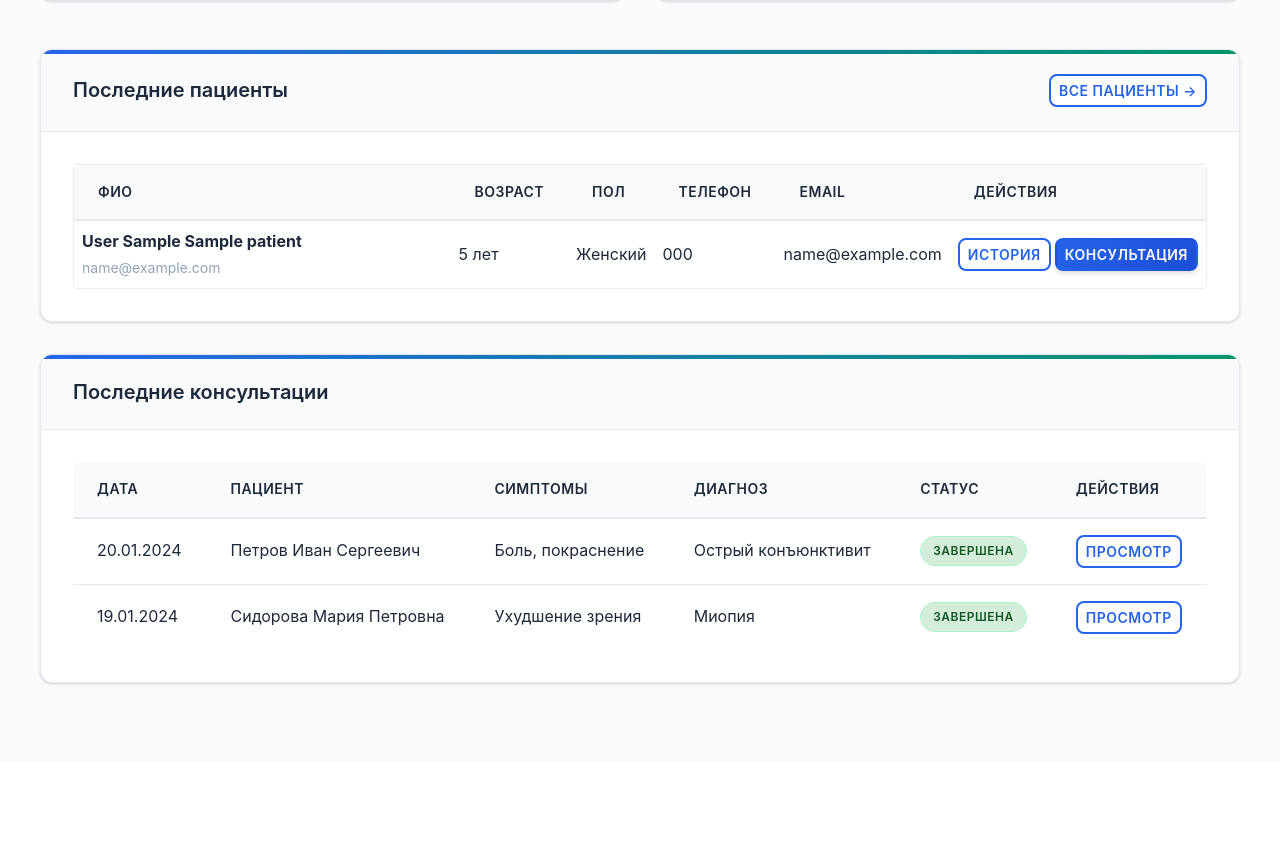
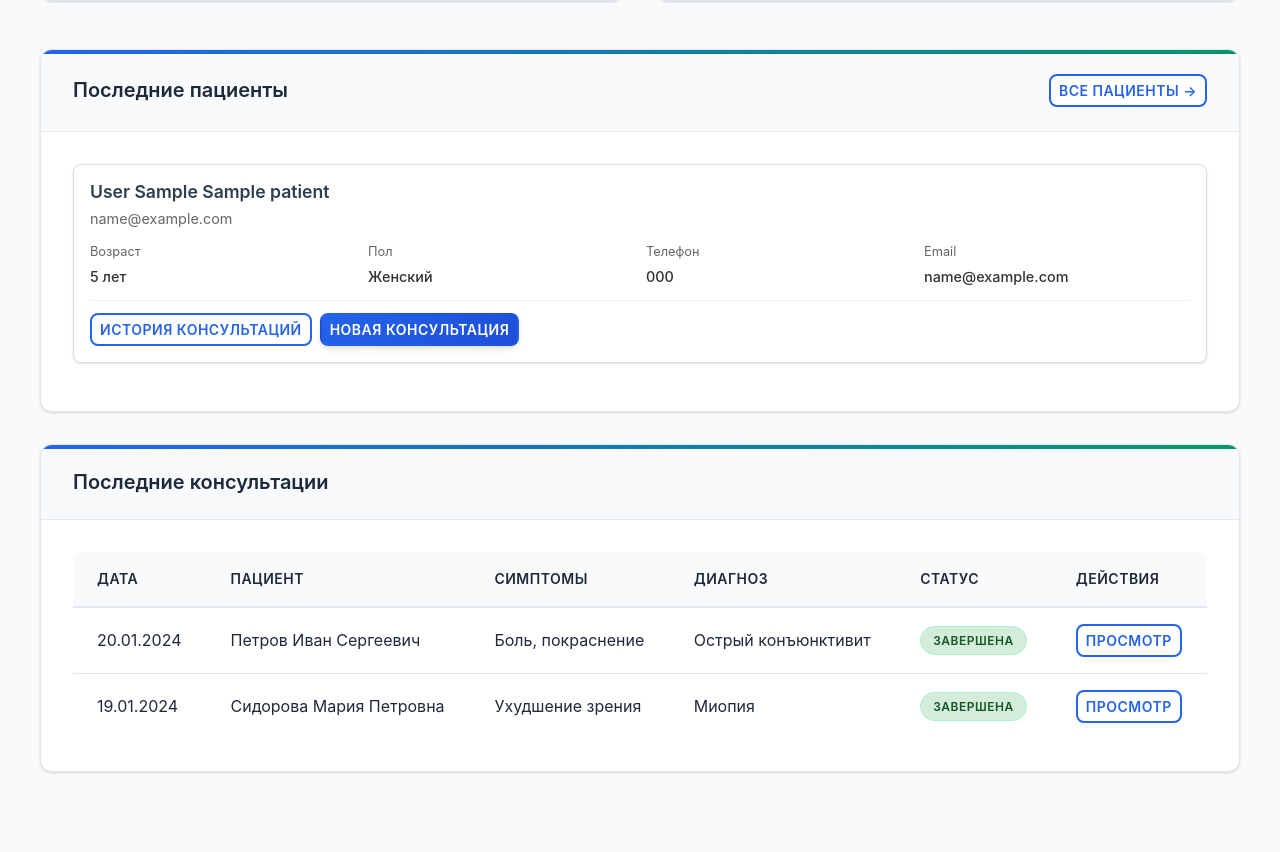
Before and after one commit to 517ANT39/expert-system-for-diagnosing-ophthalmological-diseases, a Flask app: page /dashboard in a window 1280 px wide. Shown: the part 435-1287 px from the top of the page. Before the commit the page ends 1120 px from the top, so only its background shows below. Run offline with Flask 3, Linux system fonts and the light colour scheme; the visitor is signed in with stand-in values (Sample User, id 1); tables that the repository leaves empty hold one stand-in row (values such as "Sample post").

Commit message:
style: change the list of last patients on dashboard page

```diff
--- a/solution/app/views/templates/dashboard.html
+++ b/solution/app/views/templates/dashboard.html
@@ -50,6 +50,83 @@
         .action-card .btn {
             padding: 0.375rem 0.75rem;
             font-size: 0.875rem;
+        }
+
+        /* Стили для карточек пациентов */
+        .patient-card {
+            border: 1px solid #e0e0e0;
+            border-radius: 8px;
+            padding: 16px;
+            margin-bottom: 16px;
+            background: white;
+            box-shadow: 0 1px 3px rgba(0,0,0,0.1);
+        }
+
+        .patient-header {
+            display: flex;
+            justify-content: between;
+            align-items: flex-start;
+            margin-bottom: 12px;
+        }
+
+        .patient-name {
+            font-size: 1.1rem;
+            font-weight: 600;
+            color: #2c3e50;
+            margin: 0;
+        }
+
+        .patient-contact {
+            color: #666;
+            font-size: 0.9rem;
+            margin-top: 4px;
+        }
+
+        .patient-details {
+            display: grid;
+            grid-template-columns: repeat(auto-fit, minmax(120px, 1fr));
+            gap: 12px;
+            margin-bottom: 12px;
+        }
+
+        .detail-item {
+            display: flex;
+            flex-direction: column;
+        }
+
+        .detail-label {
+            font-size: 0.8rem;
+            color: #666;
+            margin-bottom: 2px;
+        }
+
+        .detail-value {
+            font-size: 0.9rem;
+            font-weight: 500;
+            color: #333;
+        }
+
+        .card-actions {
+            border-top: 1px solid #f0f0f0;
+            padding-top: 12px;
+            margin-top: 12px;
+        }
+
+        .action-buttons-card {
+            display: flex;
+            gap: 8px;
+            flex-wrap: wrap;
+        }
+
+        @media (max-width: 480px) {
+            .action-buttons-card {
+                flex-direction: column;
+            }
+
+            .action-buttons-card .btn {
+                width: 100%;
+                text-align: center;
+            }
         }
     </style>
 </head>
@@ -122,32 +199,24 @@
             </div>
             <div class="card-content">
                 {% if patients %}
-                <div class="table-container">
-                    <table class="table compact-table">
-                        <thead>
-                            <tr>
-                                <!-- <th>ID</th>-->
-                                <th>ФИО</th>
-                                <th>Возраст</th>
-                                <th>Пол</th>
-                                <th>Телефон</th>
-                                <th>EMAIL</th>
-                                <th>Действия</th>
-                            </tr>
-                        </thead>
-                        <tbody>
+                <div id="recentPatientsList">
                     {% for patient in patients[-3:]|reverse %}
-                            <tr>
-                                <!-- <td>#{{ patient.id }}</td>-->
-                                <td>
-                                    <div class="patient-info">
-                                        <strong>{{ patient.last_name }} {{ patient.first_name }} {{ patient.middle_name or '' }}</strong>
+                    <div class="patient-card">
+                        <div class="patient-header">
+                            <div>
+                                <h3 class="patient-name">
+                                    {{ patient.last_name }} {{ patient.first_name }} {{ patient.middle_name or '' }}
+                                </h3>
                                 {% if patient.email %}
-                                        <span class="text-muted text-sm">{{ patient.email }}</span>
+                                <div class="patient-contact">{{ patient.email }}</div>
                                 {% endif %}
                             </div>
-                                </td>
-                                <td>
+                        </div>
+
+                        <div class="patient-details">
+                            <div class="detail-item">
+                                <span class="detail-label">Возраст</span>
+                                <span class="detail-value">
                                     {% if patient.age %}
                                         {{ patient.age }}
                                         {% set age = patient.age %}
@@ -161,27 +230,41 @@
                                     {% else %}
                                         -
                                     {% endif %}
-                                </td>
-                                <td>{{ 'Мужской' if patient.sex == 'M' else 'Женский' }}</td>
-                                <td>{{ patient.phone or '-' }}</td>
-                                <td>{{ patient.email or '-' }}</td>
-                                <td>
-                                    <div class="action-buttons">
+                                </span>
+                            </div>
+
+                            <div class="detail-item">
+                                <span class="detail-label">Пол</span>
+                                <span class="detail-value">{{ 'Мужской' if patient.sex == 'M' else 'Женский' }}</span>
+                            </div>
+
+                            <div class="detail-item">
+                                <span class="detail-label">Телефон</span>
+                                <span class="detail-value">{{ patient.phone or '-' }}</span>
+                            </div>
+
+                            <div class="detail-item">
+                                <span class="detail-label">Email</span>
+                                <span class="detail-value">{{ patient.email or '-' }}</span>
+                            </div>
+                        </div>
+
+                        <div class="card-actions">
+                            <div class="action-buttons-card">
                                 <a href="{{ url_for('patient_history', patient_id=patient.id) }}"
                                    class="btn btn-sm btn-secondary">
-                                            История
+                                    История консультаций
                                 </a>
                                 <a href="{{ url_for('consultation', patient_id=patient.id) }}"
                                    class="btn btn-sm btn-primary">
-                                            Консультация
+                                    Новая консультация
                                 </a>
                             </div>
-                                </td>
-                            </tr>
+                        </div>
+                    </div>
                     {% endfor %}
-                        </tbody>
-                    </table>
                 </div>
+
                 {% if patients|length > 3 %}
                 <div class="text-center mt-3">
                     <small class="text-muted">Показано 3 из {{ patients|length }} пациентов</small>
```
Lines whose indentation alone changed are shown as unchanged.
